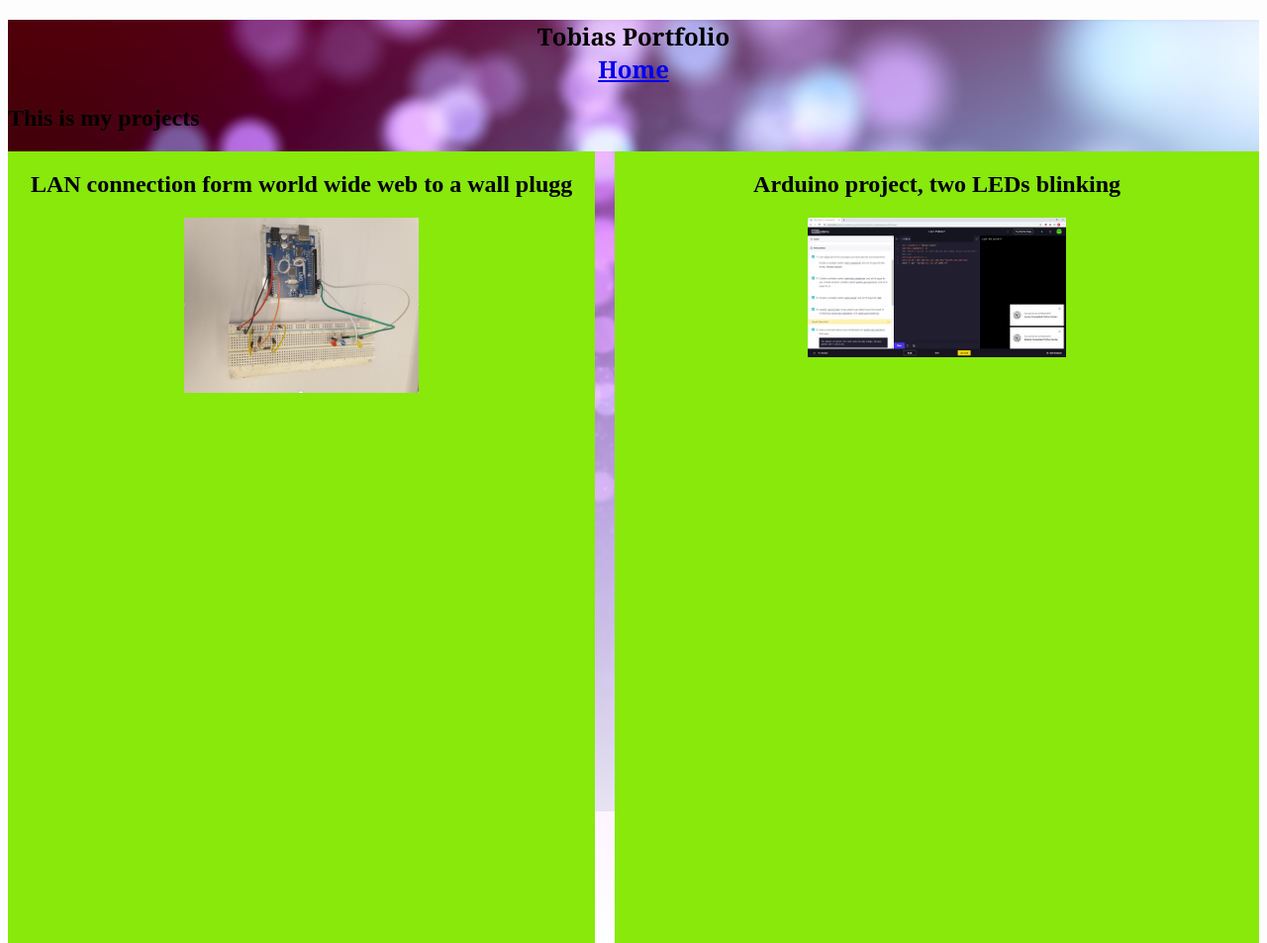
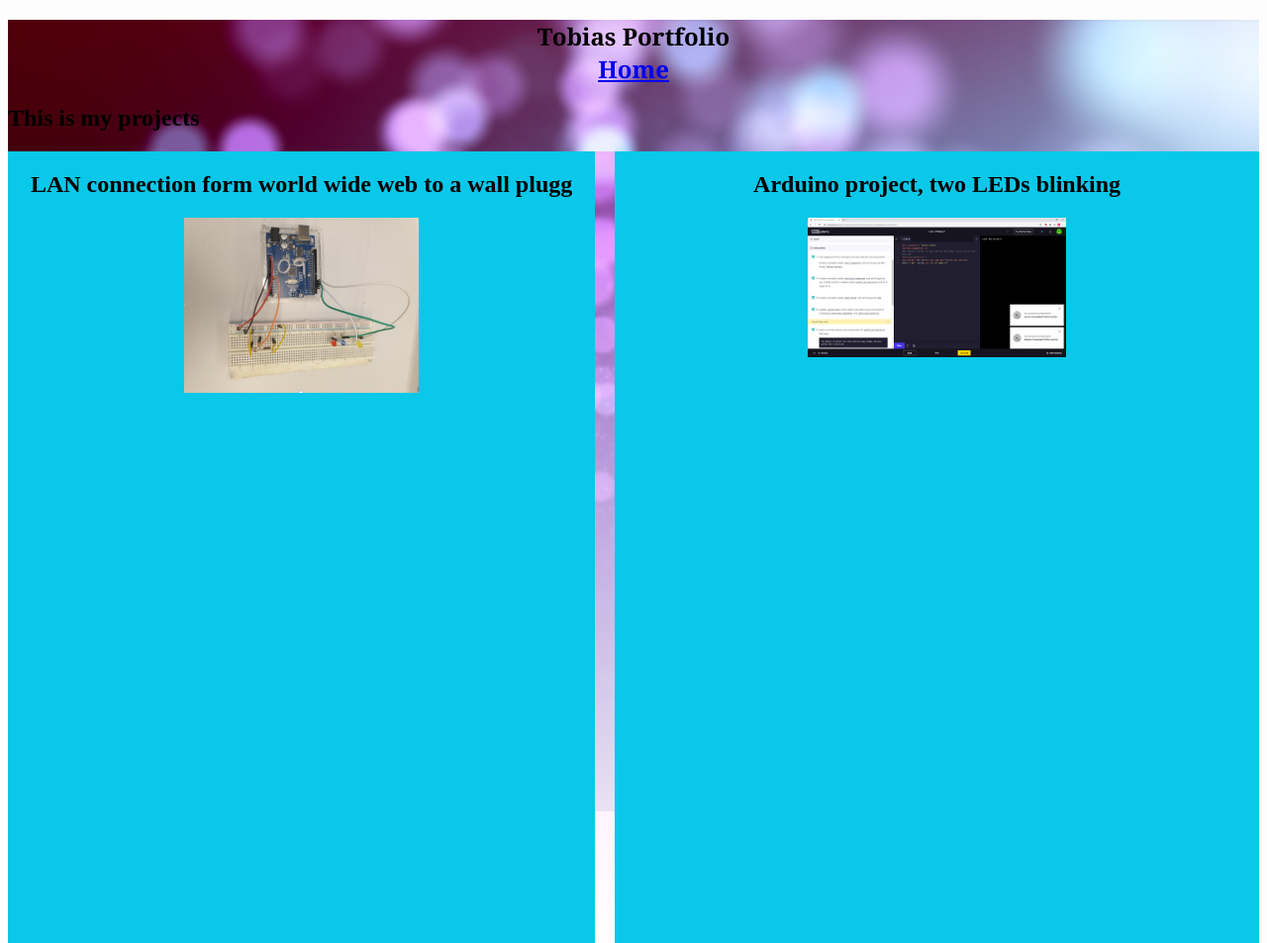
Before and after one commit to Tobbee17/Tobbee17.github.io, a plain HTML site: page projectOne.html in a window 1280 px wide. Shown: the whole page at 99% size. Drawn offline with Linux system fonts and the light colour scheme.

Commit message:
change collor

```diff
--- a/css/style.css
+++ b/css/style.css
@@ -57,6 +57,6 @@ Body {
   }
 
   .project-container{
-      background-color: rgb(136, 233, 10);
+      background-color: rgb(10, 200, 233);
       text-align: center;
   }
```
